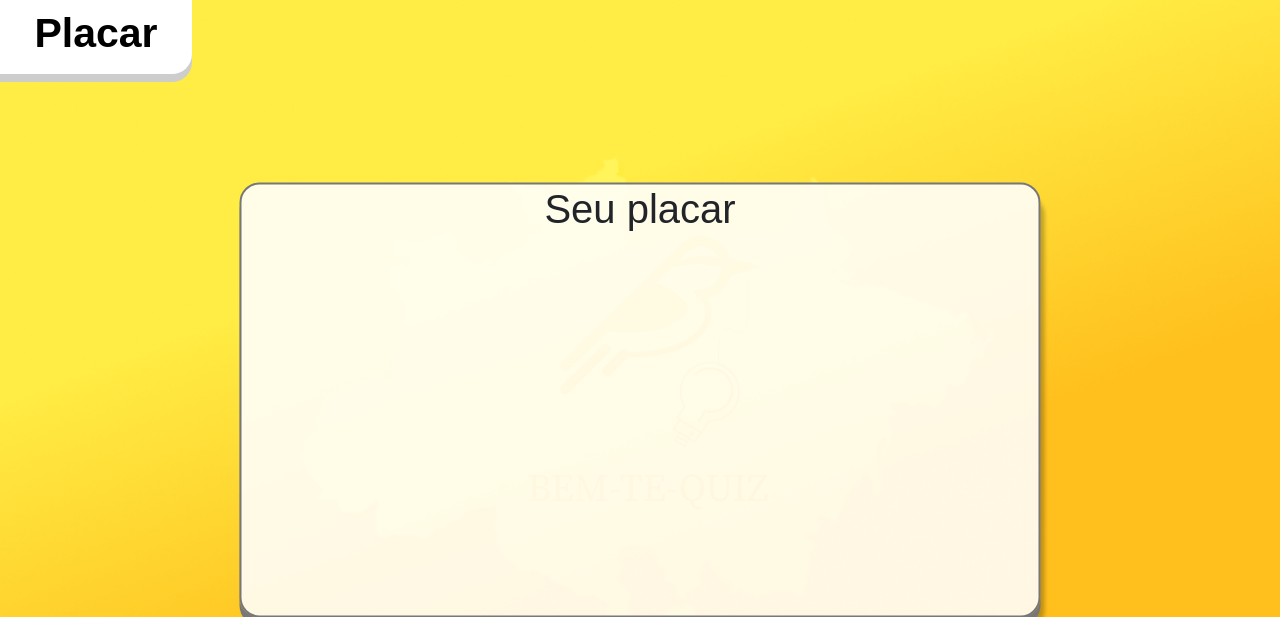
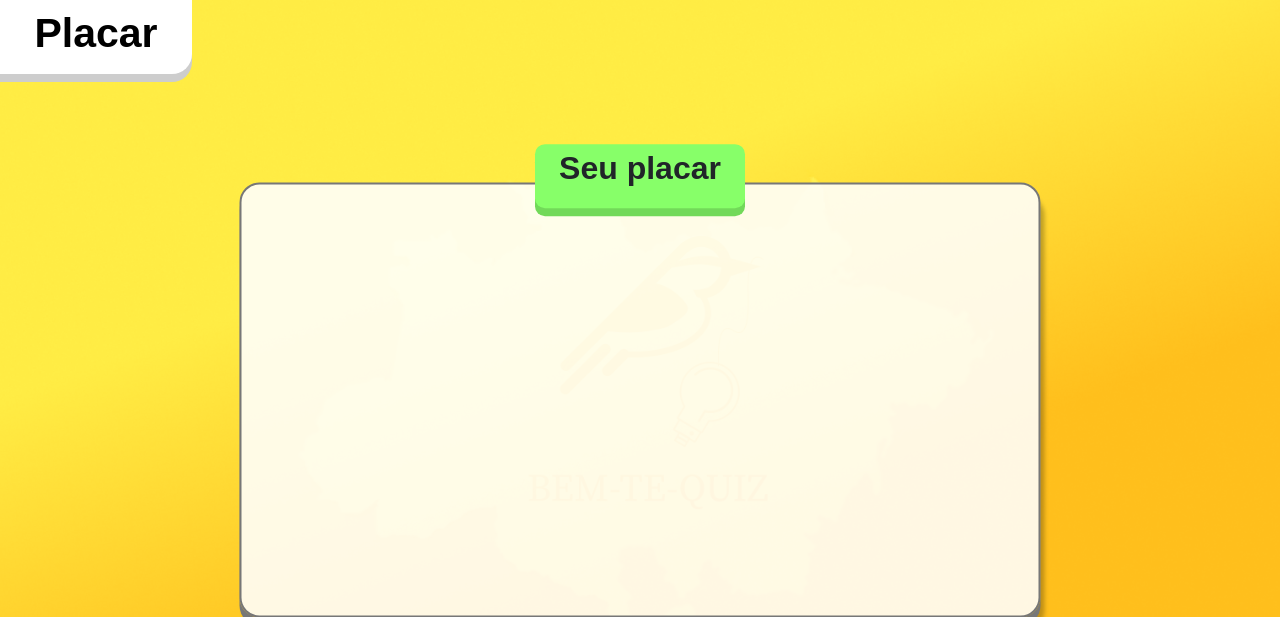
Before and after one commit to igormassami9/Bem-te-quiz, a PHP site: page /placar.php in a window 1280 px wide. Shown: the top 617 px of the page. Run offline with PHP 8.4, Linux system fonts and the light colour scheme.

Commit message:
tela placar 30% feito

```diff
--- a/Bem_ti_Quiz/placar.php
+++ b/Bem_ti_Quiz/placar.php
@@ -1,5 +1,6 @@
 <!DOCTYPE html>
 <html lang="pt-br">
+
 <head>
     <meta charset="UTF-8">
     <meta http-equiv="X-UA-Compatible" content="IE=edge">
@@ -16,6 +17,7 @@
         background-repeat: no-repeat;
         background-attachment: fixed;
     }
+
     .quadro {
         width: 801px;
         height: 435px;
@@ -28,16 +30,42 @@
         background: rgba(255, 255, 255, 0.88);
         box-shadow: 0px 8px 0px 0px #777, 4px 13px 4px 0px rgba(0, 0, 0, 0.25);
     }
+    .rodape-placar {
+    width: 210px;
+    height: 63.689px;
+    flex-shrink: 0;
+    border-radius: 10px;
+    background: #87FF69;
+    box-shadow: 0px 8px 0px 0px #72D959;
+    position: absolute;
+    top: 22%;
+    left: 50%;
+    transform: translate(-50%, -50%);
+    }
     </style>
 </head>
+
 <body>
     <div class="rodape">
         <h1 class="texto-rodape">Placar</h1>
     </div>
-    <div class="quadro">
+
+    <div class="position-absolute top-50 start-50 translate-middle">
+        <div class="quadro"></div>
+    </div>
+
     <div class="rodape-placar">
-            <h1>Seu placar</h1>
+            <p class="text-center fw-bold fs-2">Seu placar</p>
     </div>
-    </div>
+
+
+
+
+
+
+
+
+
 </body>
+
 </html>
```
Lines whose indentation alone changed are shown as unchanged.
